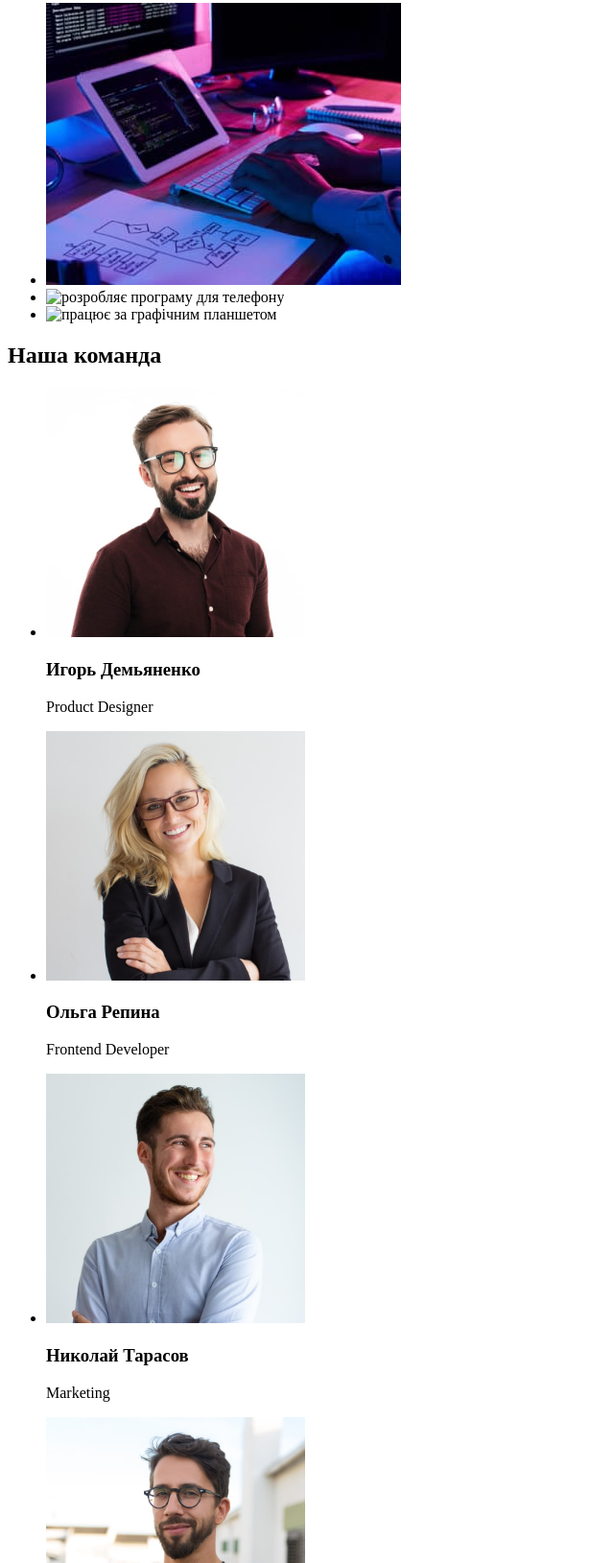
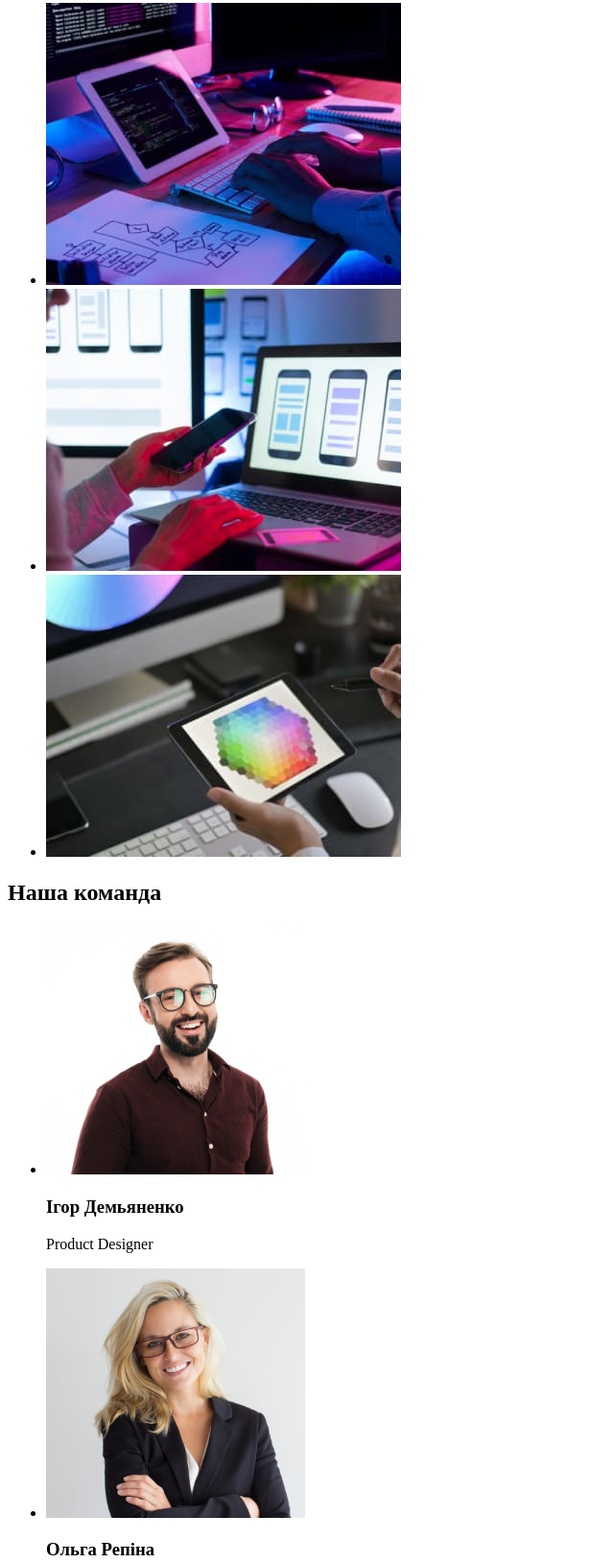
Before and after one commit to TigerRog/Web1_main, a plain HTML site: page 1/index.html in a window 1280 px wide. Shown: the part 657-2286 px from the top of the page at 96% size, without its empty margins (0-640 px from the left). Drawn offline with Linux system fonts and the light colour scheme.

Commit message:
Update index.html

```diff
--- a/1/index.html
+++ b/1/index.html
@@ -86,7 +86,7 @@
             <img
               height="294"
               width="370"
-              src="image/laptop.jpg"
+              src="image/pc.jpg"
               alt="розробляє програму для телефону"
             />
           </li>
@@ -94,7 +94,7 @@
             <img
               height="294"
               width="370"
-              src="image/graf.jpg"
+              src="image/pc2.jpg"
               alt="працює за графічним планшетом"
             />
           </li>
@@ -110,7 +110,7 @@
               src="image/igor.jpg"
               alt="чоловік з бородою ті в окулярах"
             />
-            <h3>Игорь Демьяненко</h3>
+            <h3>Ігор Демьяненко</h3>
             <p>Product Designer</p>
           </li>
           <li>
@@ -118,9 +118,9 @@
               height="260"
               width="270"
               src="image/olga.jpg"
-              alt="дівчина в окулярах з білим волоссям"
+              alt="Дівчина в окулярах з білим волоссям"
             />
-            <h3>Ольга Репина</h3>
+            <h3>Ольга Репіна</h3>
             <p>Frontend Developer</p>
           </li>
           <li>
@@ -130,7 +130,7 @@
               src="image/nikola.jpg"
               alt="чоловік в блакитній сорочці"
             />
-            <h3>Николай Тарасов</h3>
+            <h3>Микола Тарасов</h3>
             <p>Marketing</p>
           </li>
           <li>
@@ -140,7 +140,7 @@
               src="image/misha.jpg"
               alt="чоловік в окулярах та чорній футболці"
             />
-            <h3>Михаил Ермаков</h3>
+            <h3>Михайло Єрмаков</h3>
             <p>UI Designer</p>
           </li>
         </ul>
```
